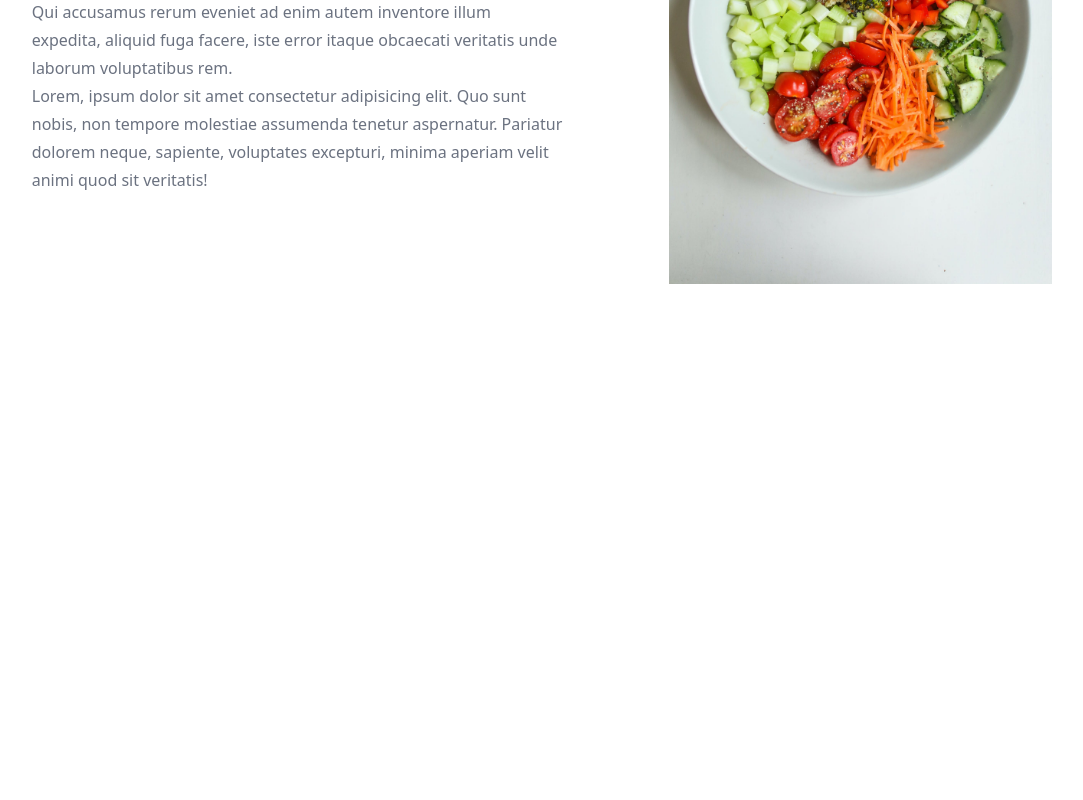
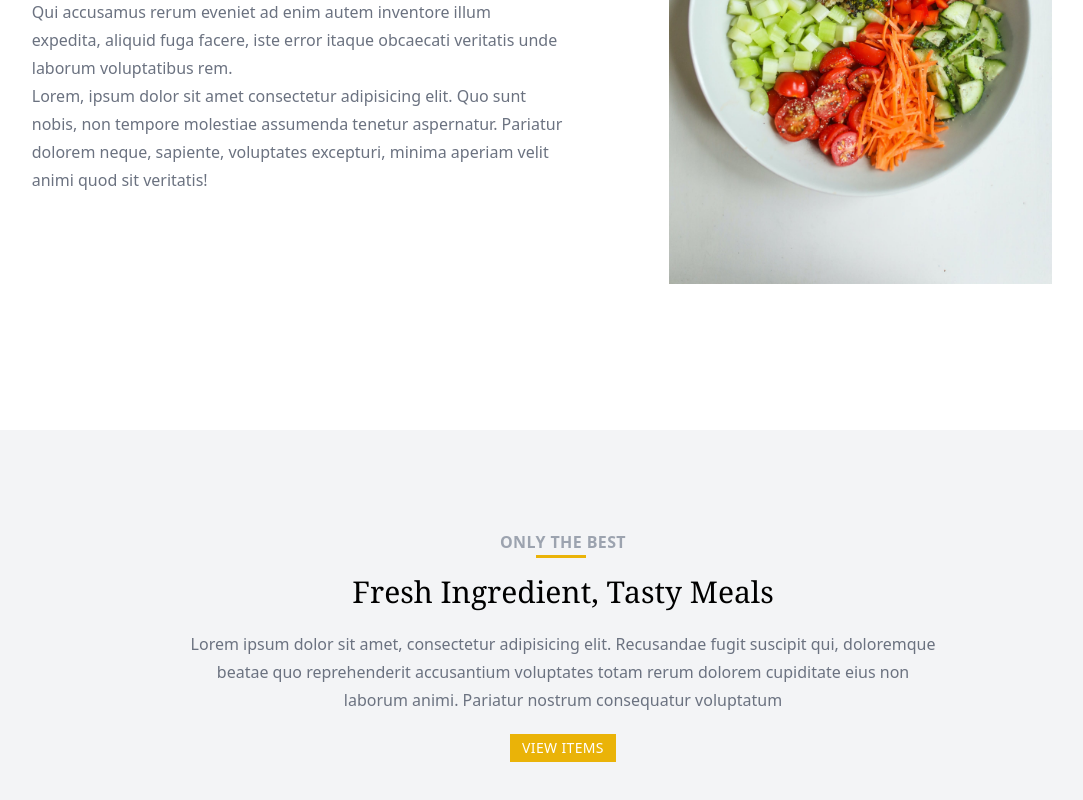
Before and after one commit to TheAbhiPatel/react_restaurant_landig_page, a React (Vite) app: page / in a window 1280 px wide. Shown: the part 850-1650 px from the top of the page, without its empty margins (77-1160 px from the left). Before the commit the page ends 1280 px from the top, so only its background shows below. Built offline with nearby package versions, Linux system fonts and the light colour scheme.

Commit message:
Feat added only the best section

```diff
--- /dev/null
+++ b/src/components/OnlyTheBestSection.tsx
@@ -0,0 +1,30 @@
+const OnlyTheBestSection = () => {
+  return (
+    <section className="w-full h-[27rem] bg-gray-100 flex justify-center items-center">
+      <div className="w-[60%] flex flex-col items-center text-center ">
+        <div className="relative">
+          <span className="uppercase text-gray-400 font-semibold tracking-wide">
+            Only the best
+          </span>
+          <div className="absolute -bottom-1 right-10 w-[40%] h-[3px] bg-yellow-500" />
+        </div>
+        <div className="mt-5" />
+        <h2 className="text-3xl  font-serif ">Fresh Ingredient, Tasty Meals</h2>
+        <div className="mt-5" />
+        <p className="text-gray-500 leading-7">
+          Lorem ipsum dolor sit amet, consectetur adipisicing elit. Recusandae
+          fugit suscipit qui, doloremque beatae quo reprehenderit accusantium
+          voluptates totam rerum dolorem cupiditate eius non laborum animi.
+          Pariatur nostrum consequatur voluptatum
+        </p>
+
+        <div className="mt-5" />
+        <button className="px-3 py-1 bg-yellow-500 uppercase text-sm tracking-wide text-white">
+          View items
+        </button>
+      </div>
+    </section>
+  );
+};
+
+export default OnlyTheBestSection;
--- a/src/pages/Home.tsx
+++ b/src/pages/Home.tsx
@@ -1,4 +1,5 @@
 import HeroSection from "../components/HeroSection";
+import OnlyTheBestSection from "../components/OnlyTheBestSection";
 import OurStorySection from "../components/OurStorySection";
 
 const Home = () => {
@@ -6,6 +7,7 @@ const Home = () => {
     <div>
       <HeroSection />
       <OurStorySection />
+      <OnlyTheBestSection />
     </div>
   );
 };
```
